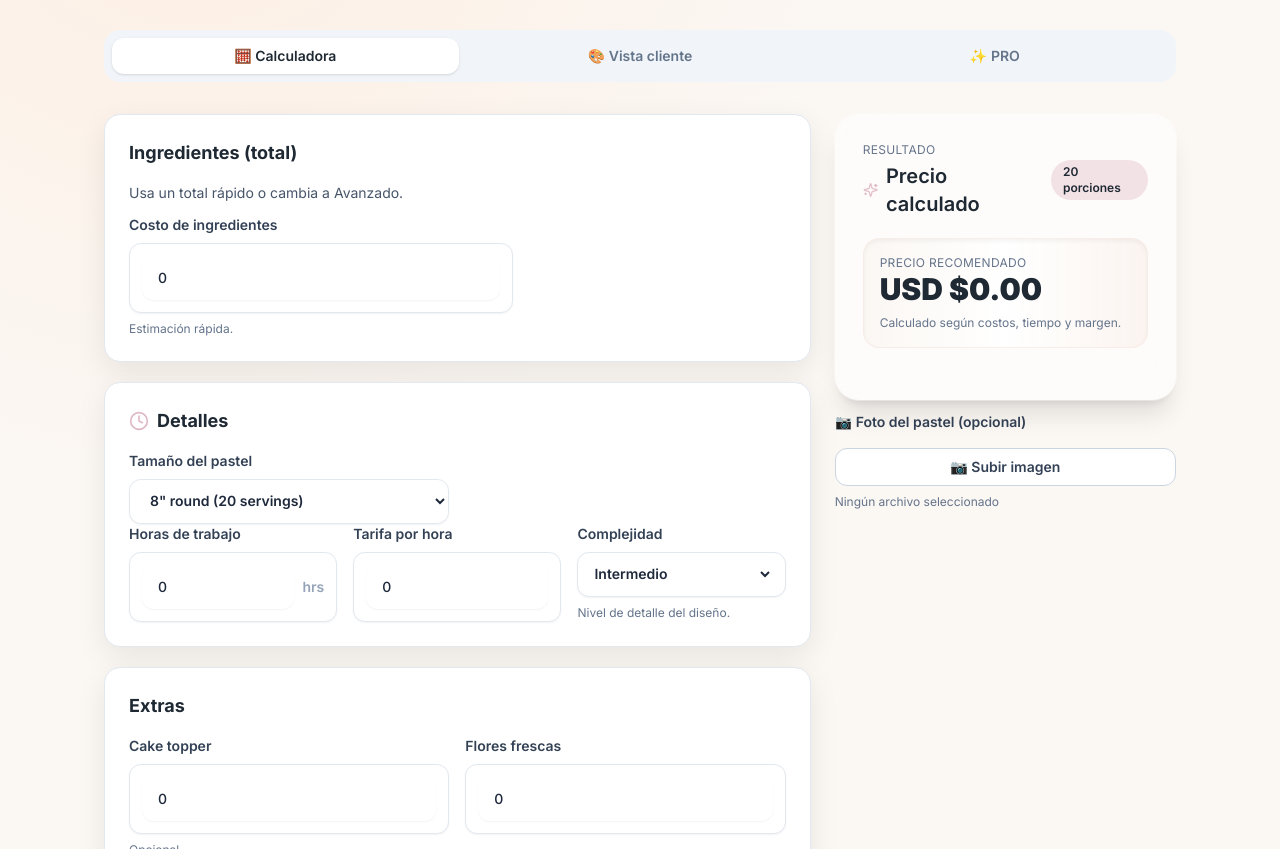
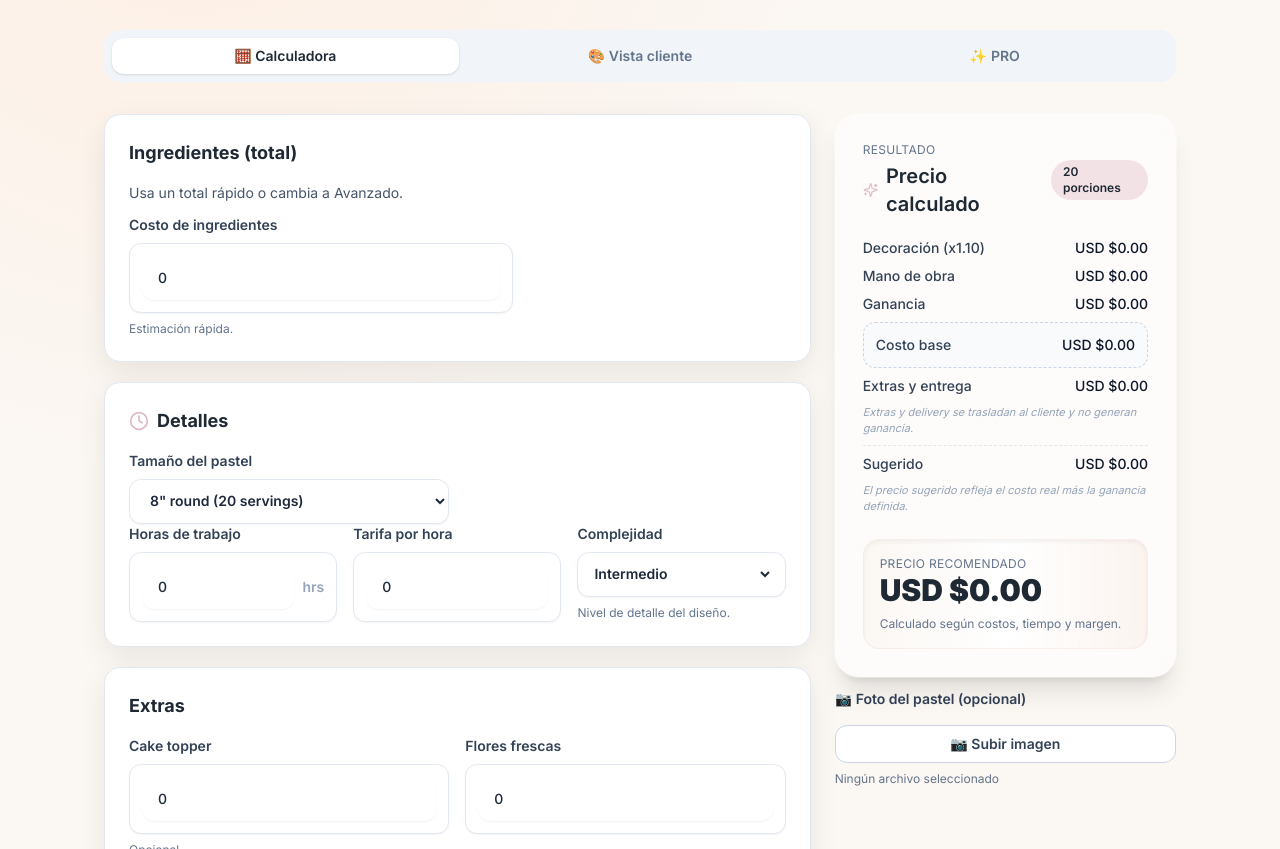
Before and after one commit to vcrs86/cake-pricing-app, a Next.js app: page / in a window 1280 px wide. Shown: the part 509-1358 px from the top of the page. Built offline with nearby package versions, Linux system fonts and the light colour scheme.

Commit message:
nuevo reseteo

```diff
--- a/src/components/ResultCard.tsx
+++ b/src/components/ResultCard.tsx
@@ -21,32 +21,25 @@ export function ResultCard({
   const { copy } = useLanguage();
 
   const hasIngredients = pricing.ingredientsCost > 0;
-  const hasAnyCost = pricing.baseCost > 0 || pricing.recommendedPrice > 0;
 
-  // ✅ Precio por porción (seguro)
+  // Precio por porción
   const perServing =
     servings && servings > 0 ? pricing.recommendedPrice / servings : 0;
 
-  // ✅ Costos adicionales PRO (defensivo)
+  // Costos operativos PRO (robusto)
   const additionalCostRaw =
+    (pricing as any)?.result?.additionalCosts ??
     (pricing as any).additionalCost ??
-    (pricing as any).additionalCosts ??
-    (pricing as any).additionalCostsTotal ??
     0;
 
   const additionalCost =
     typeof additionalCostRaw === "number" ? additionalCostRaw : 0;
 
-  // ✅ Label seguro
-  const additionalCostLabel =
-    copy?.pro?.includeCosts?.title || "Costos operativos (PRO)";
-
-  // ✅ Totales VISUALES (no rompen pricing)
-  const suggestedFinal = pricing.suggestedMinimum + additionalCost;
+    console.log("RESULT CARD NUEVO CARGADO");
 
   return (
   <section className="relative overflow-hidden rounded-3xl bg-white/60 backdrop-blur-xl p-6 shadow-xl ring-1 ring-white/40 sm:p-7">
-      {/* HEADER */}
+    {/* ================= HEADER ================= */}
     <div className="mb-5 flex items-center justify-between gap-3">
       <div className="space-y-1">
         <p className="text-xs uppercase tracking-wide text-slate-500">
@@ -65,44 +58,18 @@ export function ResultCard({
       ) : null}
     </div>
 
-      {/* PRECIO RECOMENDADO */}
-      <div className="mb-6 rounded-2xl border border-brand-peach/60 bg-gradient-to-r from-brand-cream via-white to-brand-peach/40 p-4 shadow-inner">
-        <p className="text-xs uppercase tracking-wide text-slate-500">
-          {copy.resultCard.highlightLabel}
-        </p>
+    {/* ================= DESGLOSE ================= */}
+    <div className="space-y-2">
 
-        <p className="text-3xl font-black">
-          {formatCurrency(pricing.recommendedPrice)}
-        </p>
-
-        {perServing > 0 && servings ? (
-          <p className="mt-1 text-sm text-slate-500">
-            {formatCurrency(perServing)} / {servings} {copy.general.servings}
-          </p>
-        ) : null}
-
-        {additionalCost > 0 ? (
-          <div className="mt-3 flex items-center justify-between rounded-xl bg-white/70 px-3 py-2 text-sm text-slate-700 ring-1 ring-slate-200">
-            <span className="font-semibold">{additionalCostLabel}</span>
-            <span className="font-bold">+{formatCurrency(additionalCost)}</span>
-          </div>
-        ) : null}
-
-        <p className="mt-2 text-xs text-slate-500">
-          {copy.resultCard.highlightNote}
-        </p>
-      </div>
-
-      {/* DESGLOSE */}
-      {hasAnyCost ? (
-        <div className="space-y-2">
-          {hasIngredients ? (
+      {/* 1. INGREDIENTES */}
+      {hasIngredients && (
         <Row
           label={copy.resultCard.rows.ingredients}
           value={formatCurrency(pricing.ingredientsCost)}
         />
-          ) : null}
+      )}
 
+      {/* 2. DECORACIÓN + MANO DE OBRA */}
       <Row
         label={`${copy.resultCard.rows.decoration} (x${(
           Number(pricing.complexityMultiplier) || 0
@@ -115,38 +82,79 @@ export function ResultCard({
         value={formatCurrency(pricing.laborCost)}
       />
 
+      {/* 3. GANANCIA */}
+      <Row
+        label={copy.resultCard.rows.profit}
+        value={formatCurrency(pricing.profitAmount)}
+      />
+
+      {/* 4. SUBTOTAL – COSTO BASE */}
+      <div className="my-3 rounded-xl border border-dashed border-slate-300 bg-slate-50 p-3">
+        <Row
+          label={copy.resultCard.rows.baseCost}
+          value={formatCurrency(pricing.baseCost)}
+        />
+      </div>
+
+      {/* 5. EXTRAS & DELIVERY (SIN GANANCIA) */}
       <Row
         label={copy.resultCard.rows.extrasDelivery}
         value={formatCurrency(pricing.extrasCost + pricing.deliveryFee)}
       />
 
-          {/* 👇 PRO EXPLÍCITO */}
-          {additionalCost > 0 ? (
+      <p className="text-[11px] text-slate-400 italic">
+        {copy.resultCard.extrasNote}
+      </p>
+
+      {/* 6. COSTOS OPERATIVOS PRO */}
+      {additionalCost > 0 && (
+        <>
           <Row
-              label={additionalCostLabel}
+            label={
+              copy.resultCard.rows.additionalCosts ||
+              copy.pro.includeCosts.title
+            }
             value={`+${formatCurrency(additionalCost)}`}
           />
-          ) : null}
-
-          <Row
-            label={copy.resultCard.rows.baseCost}
-            value={formatCurrency(pricing.baseCost)}
-          />
-
-          <Row
-            label={copy.resultCard.rows.profit}
-            value={formatCurrency(pricing.profitAmount)}
-          />
+          <p className="text-[11px] text-slate-400 italic">
+            {copy.resultCard.operationalNote}
+          </p>
+        </>
+      )}
 
       <hr className="my-3 border-dashed" />
 
-          {/* ✅ SUGERIDO FINAL (CUADRA CON ARRIBA) */}
+      {/* 7. PRECIO SUGERIDO */}
       <Row
         label={copy.resultCard.rows.suggested}
-            value={formatCurrency(suggestedFinal)}
+        value={formatCurrency(pricing.suggestedMinimum + additionalCost)}
       />
+
+      <p className="text-[11px] text-slate-400 italic">
+        {copy.resultCard.suggestedNote}
+      </p>
     </div>
+
+    {/* ================= PRECIO RECOMENDADO ================= */}
+    <div className="mt-6 rounded-2xl border border-brand-peach/60 bg-gradient-to-r from-brand-cream via-white to-brand-peach/40 p-4 shadow-inner">
+      <p className="text-xs uppercase tracking-wide text-slate-500">
+        {copy.resultCard.highlightLabel}
+      </p>
+
+      <p className="text-3xl font-black">
+        {formatCurrency(pricing.recommendedPrice)}
+      </p>
+
+      {perServing > 0 ? (
+        <p className="mt-1 text-sm text-slate-500">
+          {formatCurrency(perServing)} / {servings} {copy.general.servings}
+        </p>
       ) : null}
+
+      <p className="mt-2 text-xs text-slate-500">
+        {copy.resultCard.highlightNote}
+      </p>
+    </div>
   </section>
 );
 }
```
Lines whose indentation alone changed are shown as unchanged.
